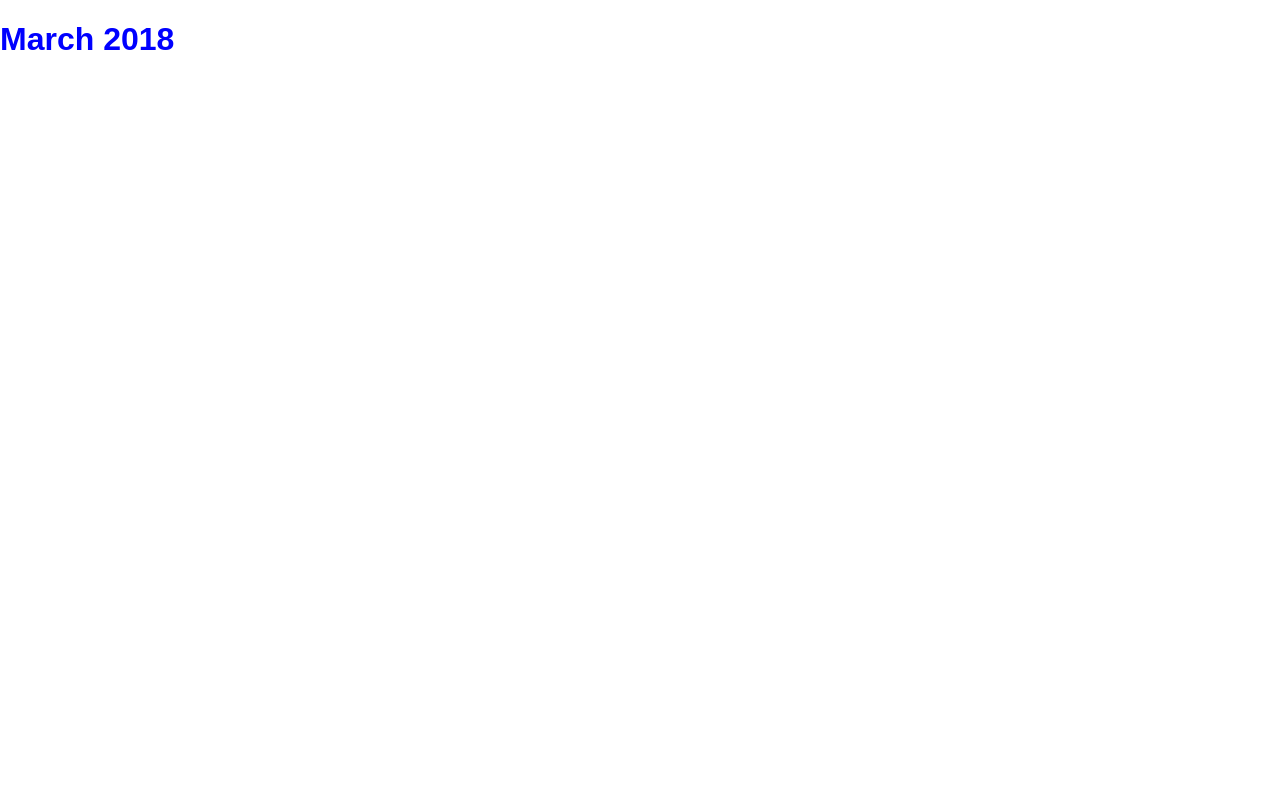
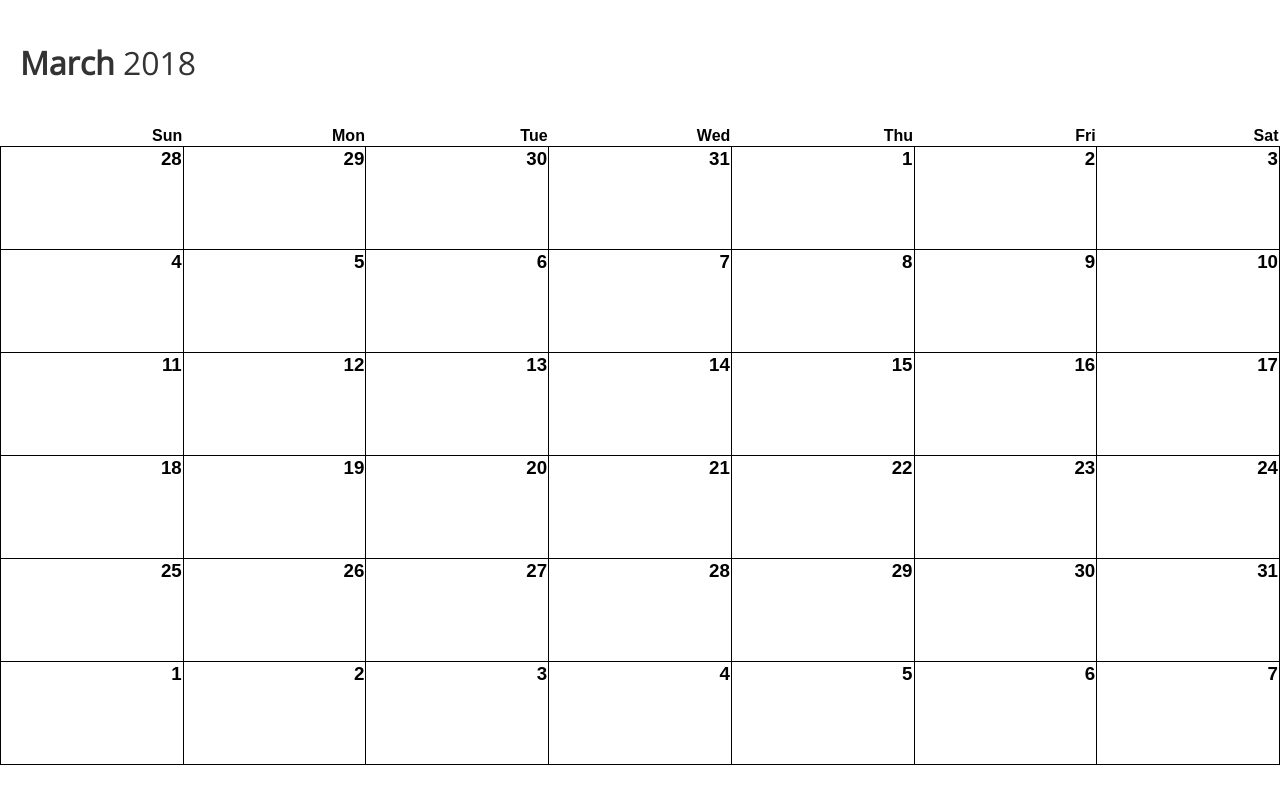
Before and after one commit to julieahawkins/calendar-challenge, a React (Create React App) app: page / in a window 1280 px wide. Built offline with nearby package versions, Linux system fonts and the light colour scheme.

Commit message:
creates function for calculating days of weeks dates

```diff
--- a/src/Components/App/App.js
+++ b/src/Components/App/App.js
@@ -1,5 +1,7 @@
 import React, { Component } from 'react';
 import Header from '../Header/Header';
+import Calendar from '../Calendar/Calendar';
+
 import './App.css';
 
 import { currentDate } from '../../helpers.js';
@@ -11,20 +13,28 @@ class App extends Component {
       date: {
         month: '',
         year: '',
-      }
+        daysInMonth: '',
+        endDay: '',
+        startDay: '',
+      },
+      days: []
     }
   }
 
   componentDidMount() {
     const date = currentDate();
+    const days = [...date.days];
 
-    this.setState({ date });
+    this.setState({ date, days });
   }
 
   render() {
+    const { month, year, daysInMonth } = this.state.date;
+    const { days } = this.state;
     return (
       <div className="App">
-        <Header month={this.state.date.month} year={this.state.date.year} />
+        <Header month={month} year={year} />
+        <Calendar days={days}/>
       </div>
     );
   }
--- a/src/Components/App/App.scss
+++ b/src/Components/App/App.scss
@@ -1,8 +1,11 @@
 body {
+  box-sizing: border-box;
+  font-family: sans-serif;
   margin: 0;
   padding: 0;
-  font-family: sans-serif;
 }
 
 .App {
+  display: flex;
+  flex-direction: column;
 }
--- /dev/null
+++ b/src/Components/Calendar/Calendar.js
@@ -0,0 +1,67 @@
+import React, { Component } from 'react';
+import Day from '../Day/Day';
+import './Calendar.css';
+
+import { days } from '../../helpers.js';
+
+class Calendar extends Component {
+  constructor(props) {
+    super(props);
+    this.state = {
+      // days: [];
+    }
+  }
+
+  componentDidMount() {
+
+  }
+
+  renderTableHeadings = () => {
+    return days.map((day, index) => {
+      return (
+        <th key={`th-${index}`} className='Calendar__heading'>{day}</th>
+      );
+    })
+  }
+
+  renderTableRows = () => {
+    const rows = [0, 1, 2, 3, 4, 5];
+    return rows.map((row, index) => {
+      const dates = this.props.days.splice(0, days.length);
+      // console.log(dates);
+      return (
+        <tr key={`tr-${index}`} className='Calendar__week'>
+          {this.renderCalDay(dates)}
+        </tr>
+      );
+    })
+  }
+
+  renderCalDay = (dates) => {
+    console.log('day:', dates)
+    return days.map((day, index) => {
+      return (
+        <Day key={`day-${index}`} date={dates[index]}/>
+      );
+    })
+  }
+
+
+  render() {
+    console.log(this.props.days)
+    return (
+      <table className='Calendar'>
+        <thead>
+          <tr className='Calendar__week'>
+            {this.renderTableHeadings()}
+          </tr>
+        </thead>
+        <tbody>
+          {this.renderTableRows()}
+        </tbody>
+      </table>
+    );
+  }
+}
+
+export default Calendar;
--- /dev/null
+++ b/src/Components/Calendar/Calendar.scss
@@ -0,0 +1,9 @@
+.Calendar {
+  border-collapse: collapse;
+  border-spacing: 0;
+  height: 100%;
+  width: 100%;
+  &__heading {
+    text-align: right;
+  }
+}
--- /dev/null
+++ b/src/Components/Day/Day.js
@@ -0,0 +1,29 @@
+import React, { Component } from 'react';
+// import Header from '../Header/Header';
+import './Day.css';
+
+
+class Day extends Component {
+  constructor(props) {
+    super(props);
+
+  }
+
+  componentDidMount() {
+
+  }
+
+
+  render() {
+    return (
+      <td className='Day'>
+        <div className='Day__body'>
+          <h3 className='Day__date'>{this.props.date}</h3>
+
+        </div>
+      </td>
+    );
+  }
+}
+
+export default Day;
--- /dev/null
+++ b/src/Components/Day/Day.scss
@@ -0,0 +1,13 @@
+.Day {
+  border: 1px solid;
+  width: 14%;
+  &__body {
+    display: flex;
+    flex-direction: column;
+    height: 100px;
+  }
+  &__date {
+    align-self: flex-end;
+    margin: 0;
+  }
+}
--- a/src/Components/Header/Header.js
+++ b/src/Components/Header/Header.js
@@ -5,10 +5,9 @@ import './Header.css';
 import { months } from '../../helpers.js';
 
 const Header = ({ month, year }) => {
-  console.log("header:", month, year)
   return (
     <div className="Header">
-      <h1>{months[month]} <span>{year}</span></h1>
+      <h1 className="Header__date">{months[month]} <span className="Header__date--year">{year}</span></h1>
     </div>
   );
 }
--- a/src/Components/Header/Header.scss
+++ b/src/Components/Header/Header.scss
@@ -1,5 +1,13 @@
+@import '../../assets/variables';
+
 .Header {
-  h1 {
-    color: blue;
+  padding: 20px;
+  font-family: $font-fam;
+  color: $drk-grey;
+  &__date {
+    font-weight: 700;
+    &--year {
+      font-weight: 300;
+    }
   }
 }
--- /dev/null
+++ b/src/assets/_variables.scss
@@ -0,0 +1,5 @@
+@import url('https://fonts.googleapis.com/css?family=Open+Sans');
+
+$font-fam: 'Open Sans', sans-serif;
+
+$drk-grey: #333;
--- a/src/helpers.js
+++ b/src/helpers.js
@@ -13,10 +13,51 @@ export const months = [
   'December'
 ];
 
+export const days = [
+  'Sun',
+  'Mon',
+  'Tue',
+  'Wed',
+  'Thu',
+  'Fri',
+  'Sat'
+];
+
 export const currentDate = () => {
   const currentDate = new Date();
   const month = currentDate.getMonth();
   const year = currentDate.getFullYear();
+  const date = new Date(year, (month + 1), 0);
+  const daysInMonth = date.getDate();
 
-  return { month, year };
+  const endDay = date.getDay();
+  date.setDate(1);
+  const startDay = date.getDay();
+
+  const days = [];
+
+  let prevMonthDays = 0;
+
+  if (startDay !== 0) {
+      prevMonthDays = new Date(year, month - 1, 0).getDate() - startDay;
+  }
+  /* This is placeholder for next month. If month does not end on Saturday, placeholders for next days to fill other cells */
+  let count = 0;
+  // 42 = 7 columns * 6 rows. This is the standard number. Verify it with any standard Calendar
+  for (let i = 0; i < 42; i++) {
+    let day = {};
+    /* So start day is not Sunday, so we can display previous month dates. For that below we identify previous month dates */
+    if (i < startDay) {
+        day.date = (prevMonthDays = prevMonthDays + 1);
+        /* belong to next month dates. So, month does not end on Saturday. So here we get next month dates as placeholders */
+    } else if (i > daysInMonth + (startDay - 1)) {
+        day.date = (count = count + 1);
+        /* belong to current month dates. */
+    } else {
+        day.date = (i - startDay) + 1;
+    }
+    days[days.length] = day.date;
+  }
+
+  return { month, year, daysInMonth, endDay, startDay, days };
 }
```
